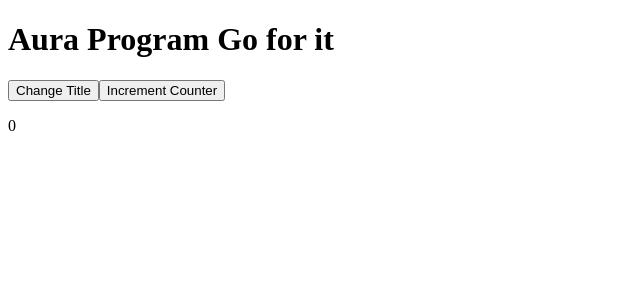
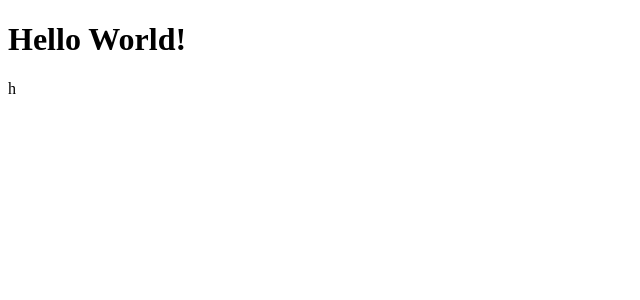
Before and after one commit to biruk-anley/coursera, a React (Create React App) app: page / in a window 1280 px wide. Shown: the top 300 px of the page, without its empty margins (0-640 px from the left). Built offline with nearby package versions, Linux system fonts and the light colour scheme.

Commit message:
update app file

```diff
--- a/src/App.js
+++ b/src/App.js
@@ -1,21 +1,13 @@
 import React, { useState } from 'react';
 
 const App = () => {
-  let headerTitle = "Aura Program Go for it"
-  const [title, setTitle]=useState(headerTitle)
-  const [count, setCount] = useState(0);
+
   return (
     <div>
-      <h1>{title}</h1>
-      <button onClick={() => setTitle("Michigan Go for It")}>
-         Change Title
-      </button>
-
-
-      <button onClick={() => setCount(count + 1)}>
-        Increment Counter
-      </button>
-      <p>{count}</p>
+      <h1>
+        Hello World!
+      </h1>
+      <p>h</p>
     </div>
   );
 }
```
